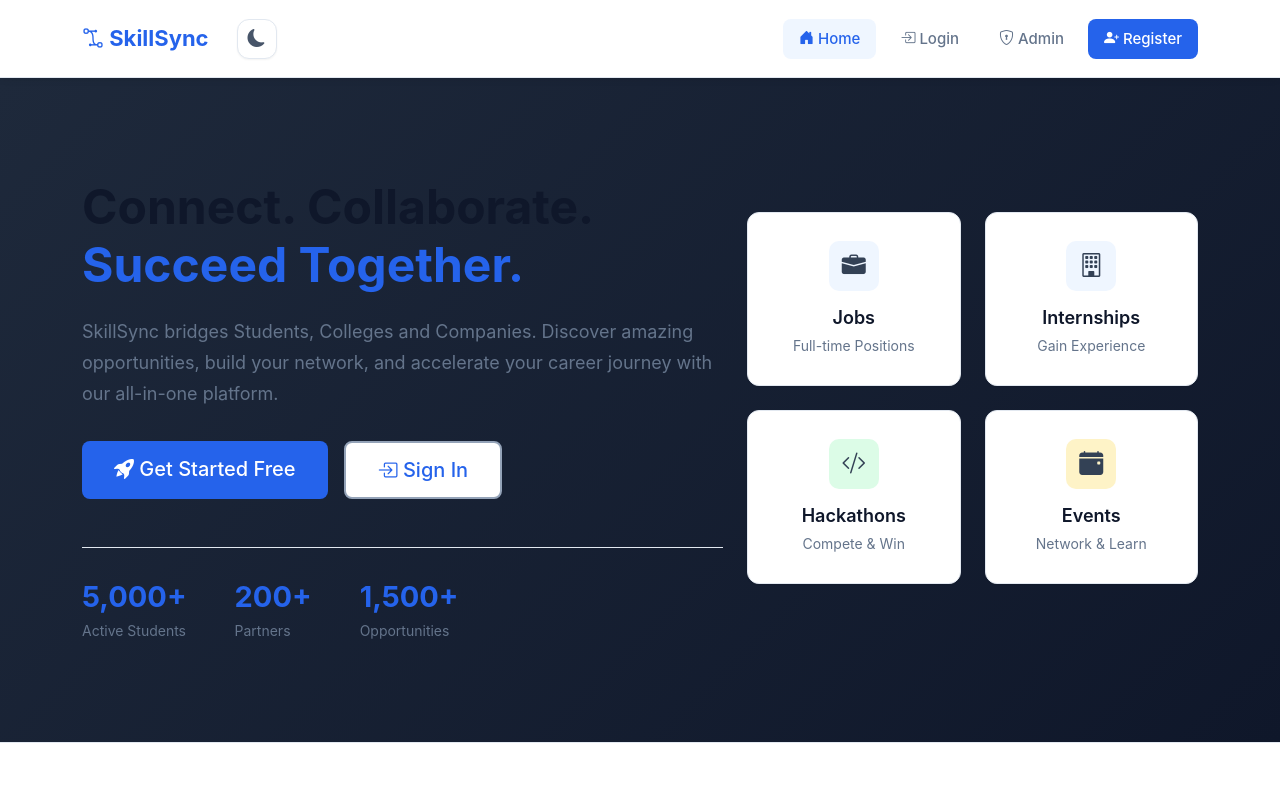
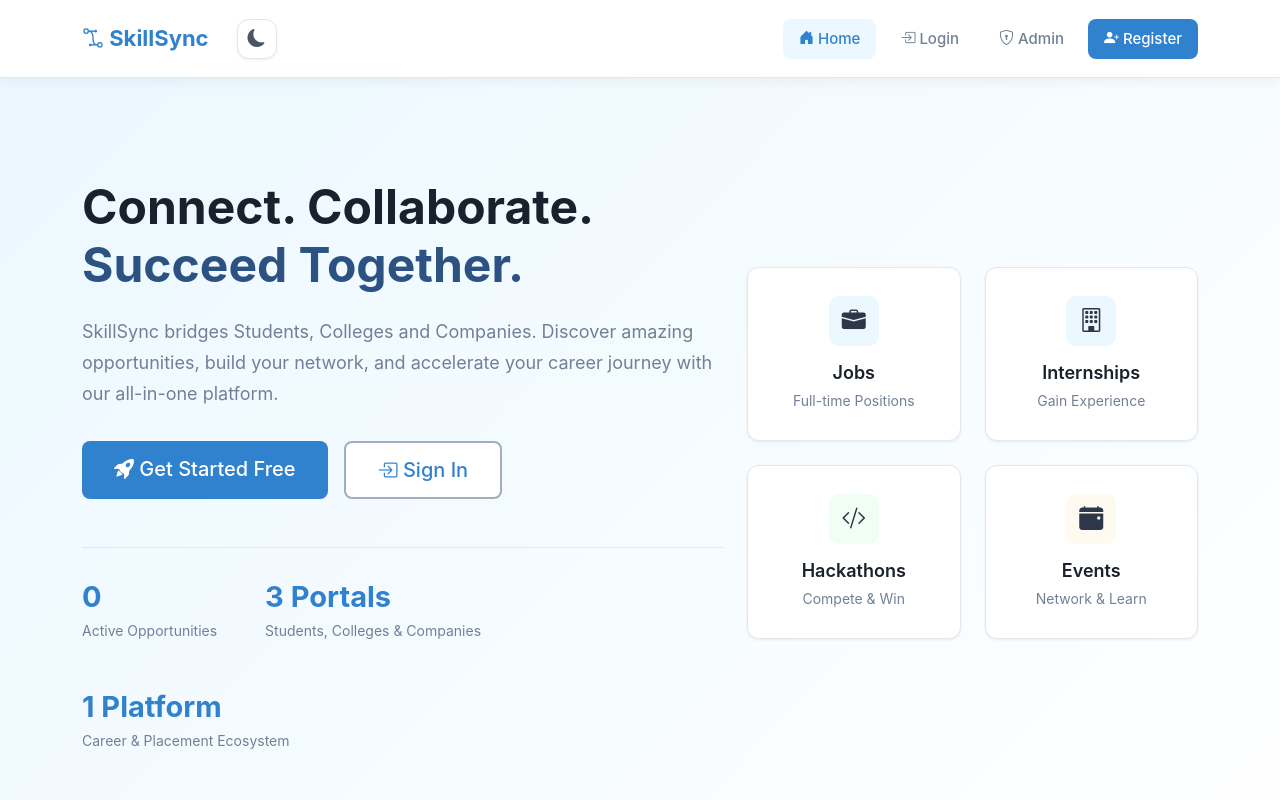
Before and after one commit to deeppatel123-stack/SkillSync-AI-Career-Intelligence-Platform, a React (Vite) app in the folder frontend/: page / in a window 1280 px wide. Shown: the top 800 px of the page. Built offline with nearby package versions, Linux system fonts and the light colour scheme; no server answers.

Commit message:
fix: refine SkillSync UI and role navigation

```diff
--- a/frontend/src/pages/Home.jsx
+++ b/frontend/src/pages/Home.jsx
@@ -40,16 +40,16 @@ export default function Home() {
 
               <div className="stats-row">
                 <div className="stat-item">
-                  <h3>5,000+</h3>
-                  <p>Active Students</p>
+                  <h3>{oppCount > 0 ? `${oppCount}` : '0'}</h3>
+                  <p>Active Opportunities</p>
                 </div>
                 <div className="stat-item">
-                  <h3>200+</h3>
-                  <p>Partners</p>
+                  <h3>3 Portals</h3>
+                  <p>Students, Colleges & Companies</p>
                 </div>
                 <div className="stat-item">
-                  <h3>{oppCount > 0 ? `${oppCount}+` : '1,500+'}</h3>
-                  <p>Opportunities</p>
+                  <h3>1 Platform</h3>
+                  <p>Career & Placement Ecosystem</p>
                 </div>
               </div>
             </div>
--- a/frontend/src/styles/common.css
+++ b/frontend/src/styles/common.css
@@ -1,99 +1,99 @@
 /* ========= Theme Variables ========= */
 :root {
-  --bg-body: #f8fafc;
+  --bg-body: #f0f4f8;
   --bg-primary: #ffffff;
-  --bg-secondary: #f1f5f9;
-  --bg-tertiary: #e2e8f0;
+  --bg-secondary: #f7fafc;
+  --bg-tertiary: #edf2f7;
   --bg-section: #ffffff;
   --bg-card: #ffffff;
   --bg-input: #ffffff;
-  --bg-hover: #f1f5f9;
+  --bg-hover: #f7fafc;
 
-  --text-primary: #0f172a;
-  --text-secondary: #334155;
-  --text-tertiary: #475569;
-  --text-muted: #64748b;
+  --text-primary: #1a202c;
+  --text-secondary: #2d3748;
+  --text-tertiary: #4a5568;
+  --text-muted: #718096;
   --text-inverse: #ffffff;
 
-  --accent: #2563eb;
-  --accent-hover: #1d4ed8;
-  --accent-dark: #1e40af;
-  --accent-deeper: #1e3a8a;
-  --accent-light: #eff6ff;
-  --accent-shadow: rgba(37, 99, 235, 0.2);
+  --accent: #3182ce;
+  --accent-hover: #2b6cb0;
+  --accent-dark: #2c5282;
+  --accent-deeper: #1a365d;
+  --accent-light: #ebf8ff;
+  --accent-shadow: rgba(49, 130, 206, 0.25);
 
   --border: #e2e8f0;
-  --border-light: #f1f5f9;
-  --border-muted: #cbd5e1;
-  --border-strong: #94a3b8;
+  --border-light: #edf2f7;
+  --border-muted: #cbd5e0;
+  --border-strong: #a0aec0;
 
-  --shadow-sm: 0 1px 2px 0 rgba(0, 0, 0, 0.05);
-  --shadow-md: 0 4px 6px -1px rgba(0, 0, 0, 0.06), 0 2px 4px -2px rgba(0, 0, 0, 0.04);
-  --shadow-lg: 0 10px 15px -3px rgba(0, 0, 0, 0.08), 0 4px 6px -4px rgba(0, 0, 0, 0.04);
+  --shadow-sm: 0 1px 3px rgba(0, 0, 0, 0.08);
+  --shadow-md: 0 4px 12px rgba(0, 0, 0, 0.05);
+  --shadow-lg: 0 8px 25px rgba(0, 0, 0, 0.08);
 
-  --sidebar-bg: #0f172a;
-  --sidebar-text: #94a3b8;
+  --sidebar-bg: linear-gradient(180deg, #2c5282 0%, #2a4365 100%);
+  --sidebar-text: rgba(255, 255, 255, 0.85);
   --sidebar-text-hover: #ffffff;
-  --sidebar-active-bg: rgba(37, 99, 235, 0.15);
-  --sidebar-hover-bg: rgba(255, 255, 255, 0.06);
-  --sidebar-border: #1e293b;
-  --sidebar-icon: #3b82f6;
+  --sidebar-active-bg: rgba(66, 153, 225, 0.25);
+  --sidebar-hover-bg: rgba(255, 255, 255, 0.1);
+  --sidebar-border: rgba(255, 255, 255, 0.15);
+  --sidebar-icon: #90cdf4;
 
-  --success: #16a34a;
-  --success-bg: #f0fdf4;
-  --success-border: #bbf7d0;
-  --success-text: #14532d;
-  --warning: #d97706;
-  --warning-bg: #fffbeb;
-  --warning-border: #fde68a;
-  --warning-text: #78350f;
-  --error: #dc2626;
-  --error-bg: #fef2f2;
-  --error-border: #fecaca;
-  --error-text: #7f1d1d;
-  --info: #2563eb;
-  --info-bg: #eff6ff;
-  --info-border: #bfdbfe;
-  --info-text: #1e3a8a;
+  --success: #38a169;
+  --success-bg: #f0fff4;
+  --success-border: #c6f6d5;
+  --success-text: #22543d;
+  --warning: #dd6b20;
+  --warning-bg: #fffaf0;
+  --warning-border: #fbd38d;
+  --warning-text: #7c2d12;
+  --error: #e53e3e;
+  --error-bg: #fff5f5;
+  --error-border: #feb2b2;
+  --error-text: #742a2a;
+  --info: #3182ce;
+  --info-bg: #ebf8ff;
+  --info-border: #bee3f8;
+  --info-text: #1e4e8c;
 
-  --badge-purple-bg: #f3e8ff;
-  --badge-purple-text: #6b21a8;
-  --badge-blue-bg: #dbeafe;
-  --badge-blue-text: #1e40af;
-  --badge-green-bg: #dcfce7;
-  --badge-green-text: #166534;
-  --badge-orange-bg: #fef3c7;
-  --badge-orange-text: #92400e;
+  --badge-purple-bg: #e9d8fd;
+  --badge-purple-text: #553c9a;
+  --badge-blue-bg: #ebf8ff;
+  --badge-blue-text: #2b6cb0;
+  --badge-green-bg: #f0fff4;
+  --badge-green-text: #22543d;
+  --badge-orange-bg: #fffaf0;
+  --badge-orange-text: #7c2d12;
 
-  --hero-gradient: linear-gradient(135deg, #1e293b 0%, #0f172a 100%);
-  --gradient-text: #2563eb;
-  --cta-gradient: linear-gradient(135deg, #2563eb 0%, #1d4ed8 100%);
+  --hero-gradient: linear-gradient(135deg, #ebf8ff 0%, #ffffff 100%);
+  --gradient-text: #2c5282;
+  --cta-gradient: linear-gradient(135deg, #2c5282 0%, #3182ce 100%);
 
   --footer-bg: #ffffff;
-  --footer-border: #e2e8f0;
-  --footer-text: #64748b;
-  --footer-heading: #0f172a;
-  --footer-social-bg: #f1f5f9;
-  --footer-social-color: #475569;
+  --footer-border: #edf2f7;
+  --footer-text: #718096;
+  --footer-heading: #1a202c;
+  --footer-social-bg: #f7fafc;
+  --footer-social-color: #4a5568;
 
-  --auth-wrapper-bg: #f8fafc;
-  --auth-panel-gradient: linear-gradient(135deg, #0f172a 0%, #1e293b 100%);
-  --auth-feature-icon: #3b82f6;
+  --auth-wrapper-bg: #f0f4f8;
+  --auth-panel-gradient: linear-gradient(135deg, #2c5282 0%, #2a4365 100%);
+  --auth-feature-icon: #90cdf4;
 
   --input-bg: #ffffff;
   --input-bg-secondary: #f8fafc;
-  --input-border: #cbd5e1;
-  --input-text: #0f172a;
-  --input-placeholder: #94a3b8;
-  --input-focus-border: #2563eb;
-  --input-focus-shadow: rgba(37, 99, 235, 0.15);
+  --input-border: #cbd5e0;
+  --input-text: #1a202c;
+  --input-placeholder: #a0aec0;
+  --input-focus-border: #3182ce;
+  --input-focus-shadow: rgba(49, 130, 206, 0.15);
 
-  --table-header-bg: #f8fafc;
-  --table-hover-border: #bfdbfe;
+  --table-header-bg: #f7fafc;
+  --table-hover-border: #bee3f8;
 
-  --icon-muted: #94a3b8;
-  --arrow-color: #cbd5e1;
-  --welcome-gradient: linear-gradient(135deg, #ffffff 0%, #f8fafc 100%);
+  --icon-muted: #a0aec0;
+  --arrow-color: #cbd5e0;
+  --welcome-gradient: linear-gradient(135deg, #ebf8ff 0%, #ffffff 100%);
 
   --theme-transition: background-color 0.2s ease, color 0.2s ease, border-color 0.2s ease, box-shadow 0.2s ease;
 }
```
